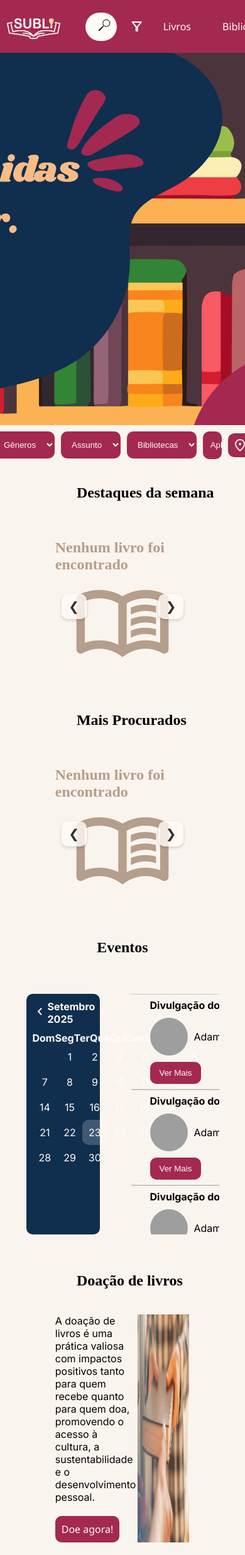
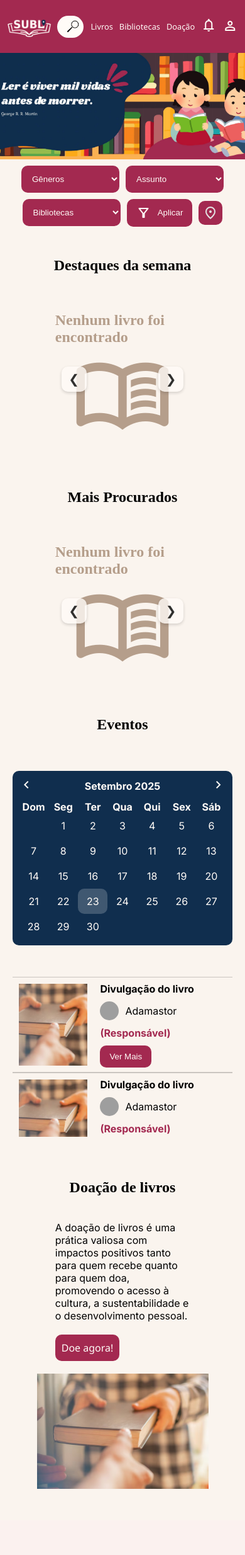
Before and after one commit to DEP0o1/SUBLI, a PHP site: page /LindexLeitor.php in a window 390 px wide. Shown: the whole page at 63% size. After the commit the page ends 2364 px from the top, so only its background shows below. Run offline with PHP 8.4, Linux system fonts and the light colour scheme; some web fonts are replaced; grey boxes are pictures that could not be loaded.

Commit message:
mobile index ta lindo

```diff
--- a/LindexLeitor.php
+++ b/LindexLeitor.php
@@ -22,7 +22,8 @@ if(empty($assunto2)) $assunto2 = null;
         <meta charset="UTF-8" />
     <meta name="viewport" content="width=device-width, initial-scale=1.0" />
     <title>SUBLI - Início</title>
-    <link rel="stylesheet" href="css/leitor.css" />
+    <link rel="stylesheet" href="css/leitor.css"/>
+    <link rel="stylesheet" href="css/mobile.css">
     <link rel="stylesheet" href="https://fonts.googleapis.com/css2?family=Material+Symbols+Outlined:opsz,wght,FILL,GRAD@48,400,0,0">
 
     <?php require_once './complementos/headerLeitor.php'; ?>
@@ -224,8 +225,6 @@ if(empty($assunto2)) $assunto2 = null;
     <h1>Doação de livros</h1>
 </div>
 
-
-
     <section class="doacaoLivros">
       <div class="doacaotexto">
         <p>
--- a/complementos/headerLeitor.php
+++ b/complementos/headerLeitor.php
@@ -8,7 +8,7 @@ require_once('./config.php');
 <header>
       <a href="LindexLeitor.php">
         <div class="logo">
-          <img src="img/logoCorClara.png" alt="" />
+          <img src="img/subli.logoCorClara.png" alt="" />
         </div>
       </a>
 
--- a/css/leitor.css
+++ b/css/leitor.css
@@ -274,7 +274,7 @@ a:hover {
 }
 
 .logo img {
-  height: 40px;
+  height: 80px;
   width: auto;
 }
 
@@ -324,12 +324,6 @@ body {
   align-items: center;
 }
 
-.areaPesquisa {
-  display: flex;
-  flex-direction: row;
-  gap: 10px;
-  align-items: center;
-}
 .filtro {
   background-color: white;
   width: 10px;
@@ -374,7 +368,7 @@ body {
 }
 
 .imgbanner {
-  background-image: url(../img/banner.png);
+  background-image: url(../img/bannerCorrigido.jfif);
   top: 0;
   width: 100vw;
   height: 70vh;
--- a/css/mobile.css
+++ b/css/mobile.css
@@ -1,38 +1,98 @@
-
+/* --------header------------------------------------ */
 @media only screen and (max-width: 600px){
 
     header{
         width: 100vw;
-        padding-left: 3vw;
+        padding-left: 1vw;
+        justify-content: space-between;
+    }
+
+    .abas a{
+        font-size: 0.8rem;
+    }
+
+    .abas{
+        gap: 10px;
+    }
+
+    .areaPesquisa{
+        padding: 0;
+        gap: 0;
+        width: min-content;
     }
 
     .divInput{
-        display: none;
+        width: fit-content;
+        margin-left: 2px;
+        padding: 5px 7px 5px 5px;
+        align-items: center;
     }
 
-    .pesquisaAvanc{
+    .areaPesquisa span{
         display: none;
-    }
-
-    .logo{
-        height: 70px;
-        width: 70px;
-    }
-
-    .areaPesquisa{
-        gap: 0;
-        padding: 0;
-    }
-
-    .abas{
-        gap: 15px;
-        padding-right: 30px;
     }
 
     .dropbtn{
         padding: 0;
     }
+}
 
+/* ----------------Index leitor ------------------------*/
+@media only screen and (max-width: 600px) {
+    .imgbanner{
+        height: 20vh;
+    }
+
+    .pesquisa{
+       flex-wrap: wrap;
+    }
+
+    .categoria{
+        width: 40vw;
+    }
+
+    .eventos{
+        flex-direction: column;
+        height: fit-content;
+    }
+
+    .calendario{
+        width: 100%;
+    }
+
+    .lista{
+        width: 100%;
+        height: 30vh;
+    }
+
+    .conteudo-item-lista-doador{
+        flex-wrap: wrap;
+    }
+
+    .conteudo-item-lista-doador img{
+        height: 30px;
+        width: 30px;
+    }
+
+    .doacaoLivros{
+        flex-direction: column;
+        justify-content: center;
+    }
+
+    .doacaoLivros img{
+        width: 70vw;
+        margin: 20px 10px 30px 30px;
+    }
+
+    .doacaotexto{
+        width: 70vw;
+    }
+
+    .textoEsquerda{
+        display: flex;
+        justify-content: center;
+        margin-left: 0%;
+    }
 }
 
 
```
Also changed, not shown: img/bannerCorrigido.jfif (added), img/favIcon-contornado-mini.svg (added).
